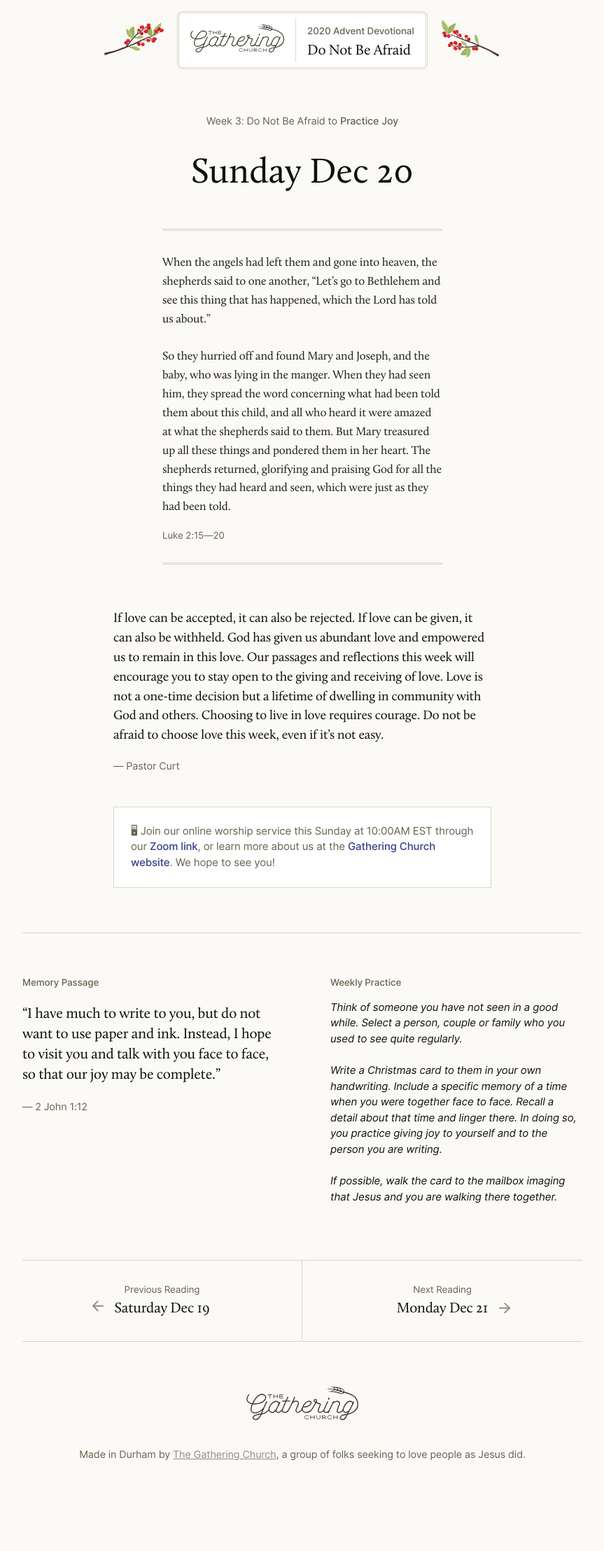
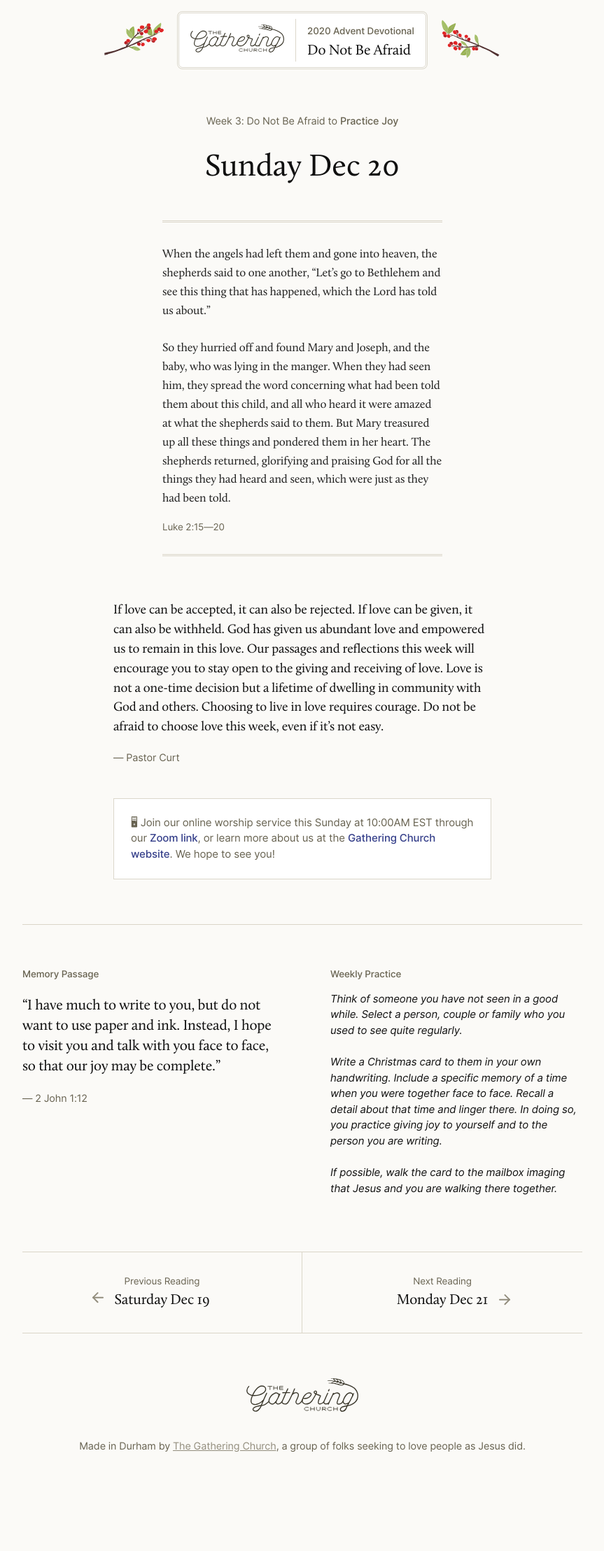
Before and after one commit to brandorn/gc-advent, a Jekyll site: the page built from _posts/2020-12-20-sunday-dec-20.md, in a window 1280 px wide. Shown: the whole page at 70% size, without its empty margins (208-1071 px from the left). Built offline with Jekyll 4.4.1, drawn with Linux system fonts in a browser that asks for light colours.

Commit message:
Updates html font size

```diff
--- a/src/styles/_sass/_base.scss
+++ b/src/styles/_sass/_base.scss
@@ -4,7 +4,7 @@
   font-size: 16px;
 
   @media all and (min-width: $break-large) { font-size: 110%; }
-  @media all and (max-width: $break-small) { font-size: 96%; }
+  @media all and (max-width: $break-small) { font-size: 98%; }
 }
 
 *, *:before, *:after { box-sizing: inherit; }
@@ -31,7 +31,7 @@
 
 h1 {
   font-family: $serif;
-  font-size: 3.2rem;
+  font-size: 2.8rem;
   font-weight: normal;
   line-height: 120%;
   margin-bottom: 2rem;
```
